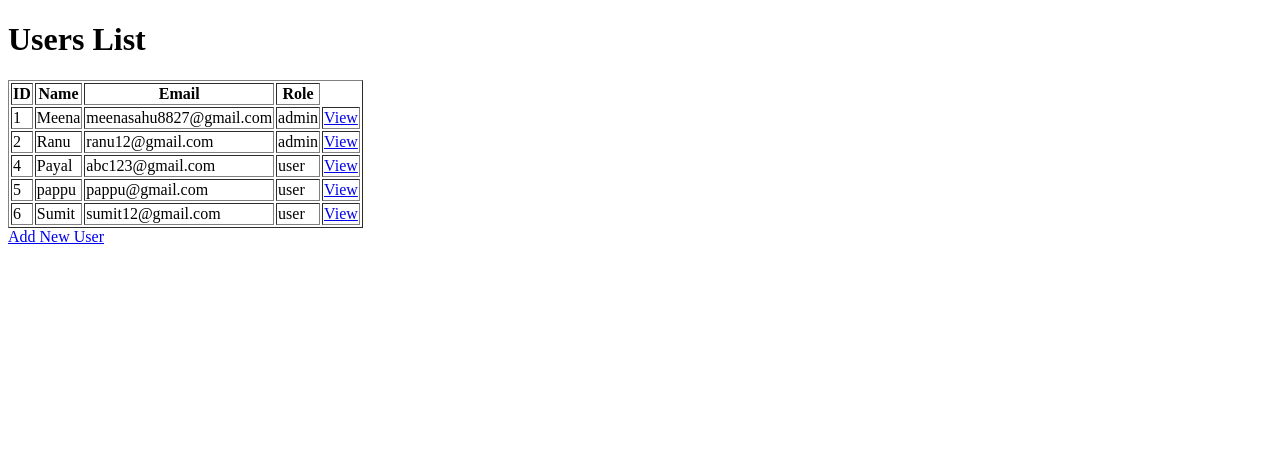
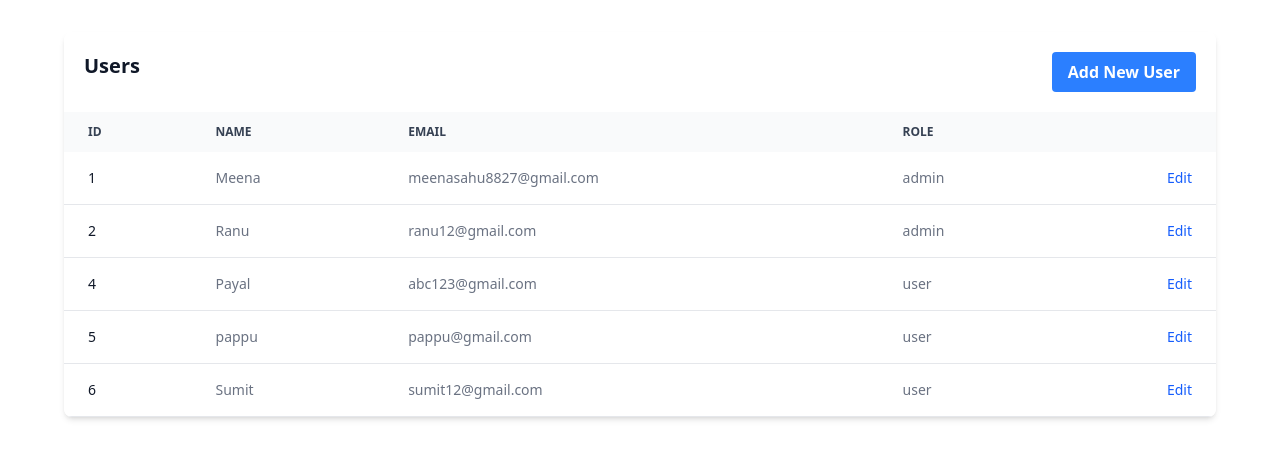
Before and after one commit to Meena-kumari88/my_django_project, a Django app: page /my_django_project/users/ in a window 1280 px wide. Shown: the top 459 px of the page. Run offline with Django 5.2, Linux system fonts and the light colour scheme; data comes from the database, SQL or seed files in the repository.

Commit message:
Added Tailwind CSS for User table in the user.html file

```diff
--- a/my_project/my_django_project/templates/my_django_project/base.html
+++ b/my_project/my_django_project/templates/my_django_project/base.html
@@ -5,6 +5,7 @@
     <meta charset="UTF-8">
     <meta name="viewport" content="width=device-width, initial-scale=1.0">
     <title>{% block title %} My Django App {% endblock %}</title>
+    <script src="https://cdn.jsdelivr.net/npm/@tailwindcss/browser@4"></script>
 </head>
 <body>
     <div id="content">
@@ -12,5 +13,8 @@
 
         {% endblock %}
     </div>
+
+
+
 </body>
 </html>
--- a/my_project/my_django_project/templates/my_django_project/user/new_user.html
+++ b/my_project/my_django_project/templates/my_django_project/user/new_user.html
@@ -5,12 +5,12 @@
 <h1>Create New User</h1>
 <Form method="POST">
     {% csrf_token %}
-    <label>Name:</label><br>
+    <label>Name:</label>
     <input type="text" name="name"><br>
     <label>Email</label>
     <input type="email" name="email"><br>
     <label>Role</label>
-    <input type="text" name="role">
+    <input type="text" name="role"><br>
     <input type="submit" value="Create User">
 </Form>
 <a href = "{% url 'my_django_project:users' %}">Back</a>
--- a/my_project/my_django_project/templates/my_django_project/user/users.html
+++ b/my_project/my_django_project/templates/my_django_project/user/users.html
@@ -2,23 +2,58 @@
 {% block title %} users {% endblock %}
 
 {% block content %}
-<h1>Users List</h1>
-<table border ='1'>
+
+<div class="flex justify-center item-center py-8">
+    <div class=" w-full max-w-6xl relative overflow-x-auto shadow-md sm:rounded-lg">
+    <table class="w-full text-sm text-left rtl:text-right text-gray-500 dark:text-gray-400">
+        <div class="flex justify-between item-center p-5 font-semibold text-gray-900 bg-white dark:text-white dark:bg-gray-800">
+            <h1 class="text-xl">
+            Users
+            </h1>
+        <a href="{% url 'my_django_project:new_user'%}" class="bg-blue-500 hover:bg-blue-700 text-white font-bold py-2 px-4 rounded">Add New User</a>
+        </div>
+        <thead class="text-xs text-gray-700 uppercase bg-gray-50 dark:bg-gray-700 dark:text-gray-400">
             <tr>
-        <th>ID</th>
-        <th>Name</th>
-        <th>Email</th>
-        <th>Role</th>
+                <th scope="col" class="px-6 py-3">
+                    ID
+                </th>
+                <th scope="col" class="px-6 py-3">
+                    Name
+                </th>
+                <th scope="col" class="px-6 py-3">
+                    Email
+                </th>
+                <th scope="col" class="px-6 py-3">
+                    Role
+                </th>
+                <th scope="col" class="px-6 py-3">
+                    <span class="sr-only">Edit</span>
+                </th>
             </tr>
+        </thead>
+        <tbody>
             {% for user in users %}
-    <tr>
-        <td>{{user.id}}</td>
-        <td>{{user.name}}</td>
-        <td>{{user.email}}</td>
-        <td>{{user.role}}</td>
-        <td><a href="{% url 'my_django_project:user_detail' user.id %}">View</a></td>
+            <tr class="bg-white border-b dark:bg-gray-800 dark:border-gray-700 border-gray-200">
+                <th scope="row" class="px-6 py-4 font-medium text-gray-900 whitespace-nowrap dark:text-white">
+                    {{user.id}}
+                </th>
+                <td class="px-6 py-4">
+                    {{user.name}}
+                </td>
+                <td class="px-6 py-4">
+                    {{user.email}}
+                </td>
+                <td class="px-6 py-4">
+                    {{user.role}}
+                </td>
+                <td class="px-6 py-4 text-right">
+                    <a href="{%url 'my_django_project:user_detail' user.id%}" class="font-medium text-blue-600 dark:text-blue-500 hover:underline">Edit</a>
+                </td>
             </tr>
             {% endfor%}
+        </tbody>
     </table>
-<a href="{% url 'my_django_project:new_user' %}">Add New User</a>
+</div>
+</div>
+
 {% endblock %}
```
Lines whose indentation alone changed are shown as unchanged.
